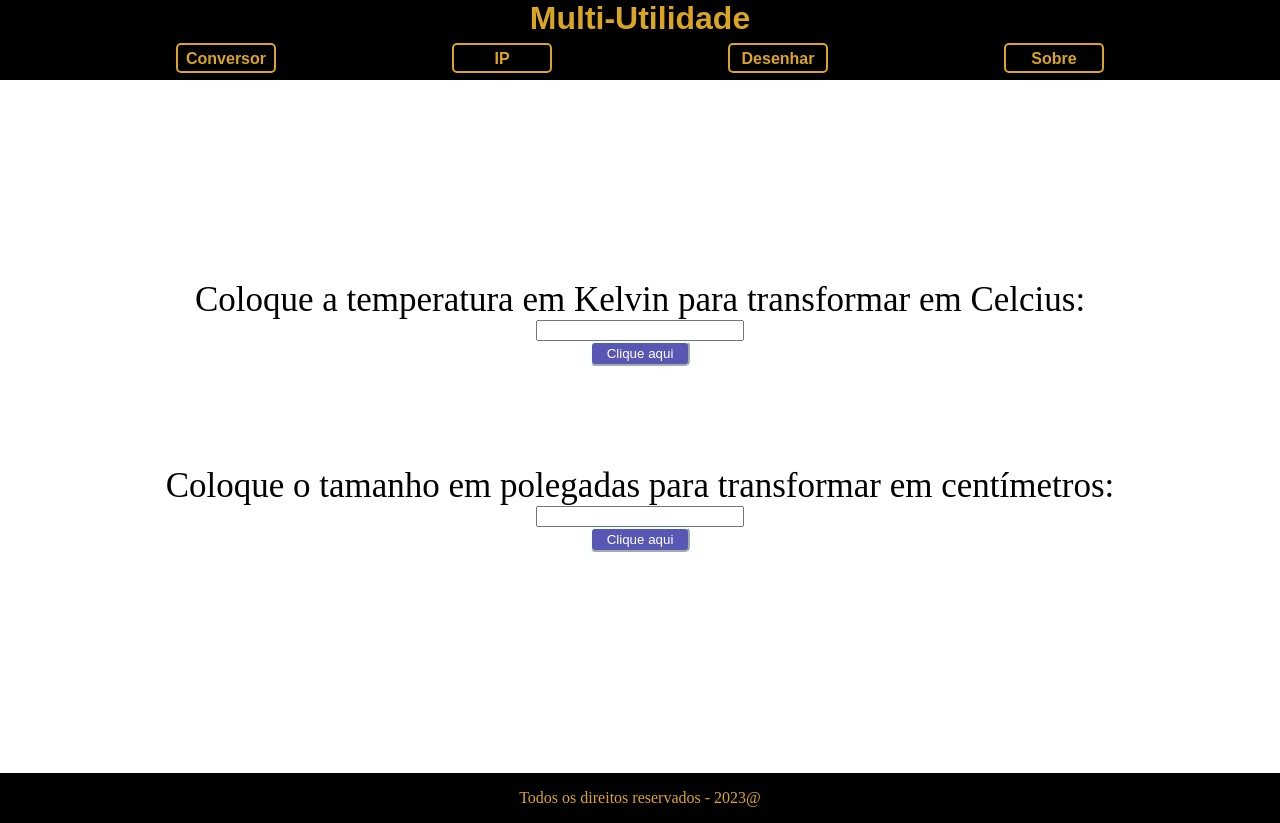
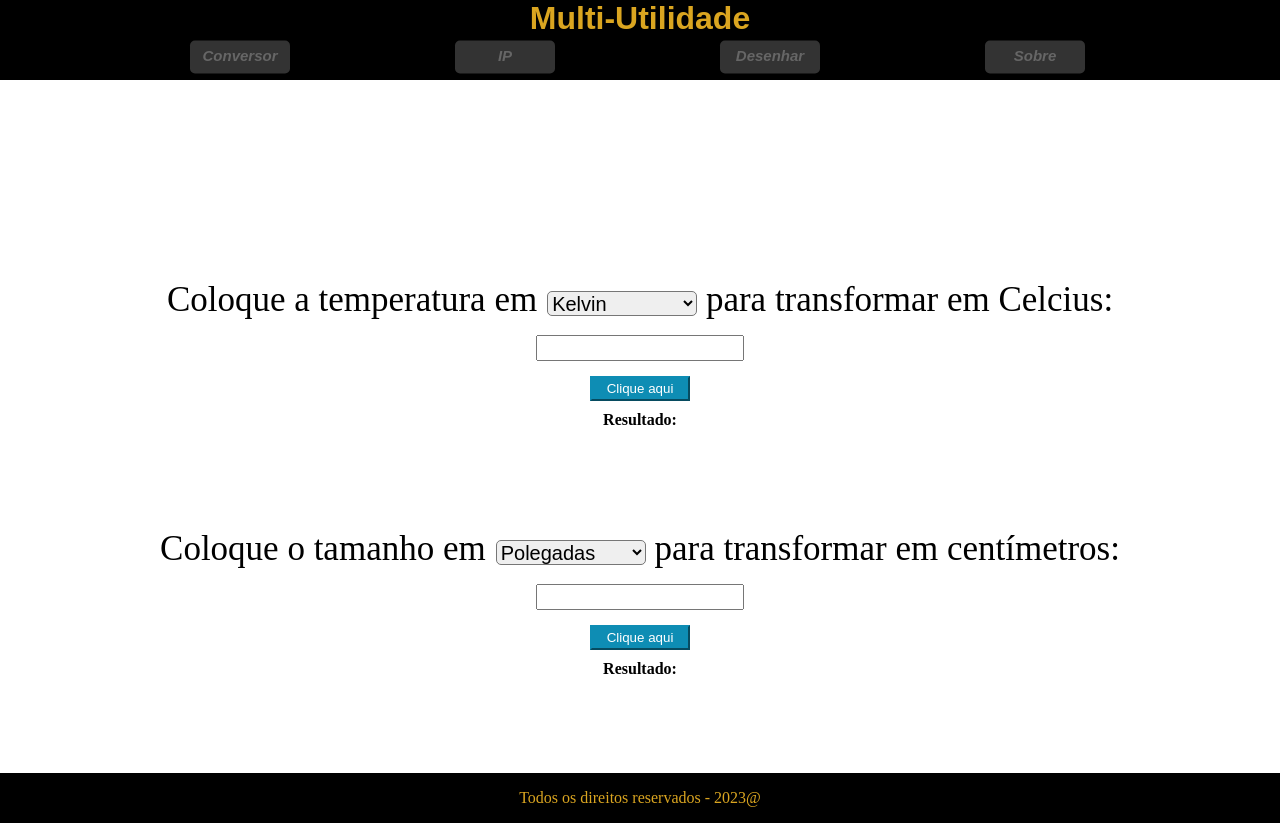
Before and after one commit to JP3015/MultiUtilidade, a React (Create React App) app: page / in a window 1280 px wide. Built offline with nearby package versions, Linux system fonts and the light colour scheme.

Commit message:
Modificação no header e adição do Select component

```diff
--- a/package.json
+++ b/package.json
@@ -8,7 +8,9 @@
     "@testing-library/user-event": "^13.5.0",
     "react": "^18.2.0",
     "react-dom": "^18.2.0",
-    "react-scripts": "5.0.1",
+    "react-scripts": "^5.0.1",
+    "react-select": "^5.7.0",
+    "react-select-tile": "^1.0.10",
     "web-vitals": "^2.1.4"
   },
   "scripts": {
--- a/src/components/Conversor/Conversor.css
+++ b/src/components/Conversor/Conversor.css
@@ -24,12 +24,13 @@ button:hover{
     box-shadow: 3px 2px 22px 1px rgba(0, 0, 0, 0.24);
 }
 button{
-    border-radius: 5px;
-    border-color: azure;
-    background-color: rgb(88, 88, 180);
+    border-color: rgb(14, 141, 180);
+    background-color: rgb(14, 141, 180);
     color: white;
     width: 100px;
     height: 25px;
+    margin-bottom: 10px;
+    transition: .2s;
 }
 .temperatura{
     padding-bottom: 100px;
@@ -41,11 +42,22 @@ button{
 .texto{
     font-size: 35px;
 }
-.input{
+input{
     width: 200px;
+    height: 20px;
+    text-align: center;
+    margin: 15px;
 }
 .centimetros{
     align-items: center;
     display: flex;
     flex-direction: column;
 }
+
+select{
+    margin-left: 10px;
+    border-radius: 5px;
+    width: 150px;
+    height: 25px;
+    font-size: 20px;
+}
--- a/src/components/Conversor/Conversor.jsx
+++ b/src/components/Conversor/Conversor.jsx
@@ -6,22 +6,54 @@ export default function Conversor(){
     const [varTemperature, setVarTemperature] = useState();
     const [inputLenght, setInputLenght] = useState();
     const [varLenght, setVarLenght] = useState();
+    const [temperature, setTemperature] = React.useState('kelvin');
+    const [lenght, setLenght] = React.useState('polegadas');
 
+
+    const countTemperature = () => {
+        if(temperature == 'kelvin'){
+            setVarTemperature((inputTemperature - 273) + "°C")
+        }else{
+            setVarTemperature(((inputTemperature - 32) * 5 / 9).toFixed(2) + "°C")
+        }
+    }
+    const countLenght = () => {
+        if(lenght == 'polegadas'){
+            setVarLenght((inputLenght * 2.5).toFixed(2)  + " Centímetros")
+        }else if(lenght == 'pes'){
+            setVarLenght((inputLenght * 30.48).toFixed(2) + " Centímetros")
+        }else if(lenght == 'jardas'){
+            setVarLenght((inputLenght * 91.44).toFixed(2)  + " Centímetros")
+        }else{
+            setVarLenght((inputLenght / 10).toFixed(2)  + " Centímetros")
+        }
+    }
 
     return(
         <body>
             <main class="container">
                 <div class="temperatura">
-                    <p class="texto">Coloque a temperatura em Kelvin para transformar em Celcius:</p>
-                    <input class="input" type="number" value = {inputTemperature} onInput={e => setInputTemperature(e.target.value)}/>
-                    <button onClick={() => {setVarTemperature(inputTemperature - 273 + "°C")}}>Clique aqui</button>
-                    <span>{varTemperature}</span>
+                    <p class="texto">Coloque a temperatura em
+                        <select value={temperature} onChange={e => setTemperature(e.target.value)}>
+                            <option value="kelvin">Kelvin</option>
+                            <option value="fahrenheit">Fahrenheit</option>
+                        </select> para transformar em Celcius:
+                    </p>
+                    <input type="number" value = {inputTemperature} onInput={e => setInputTemperature(e.target.value)}/>
+                    <button onClick={countTemperature}>Clique aqui</button>
+                    <span><b>Resultado: </b>{varTemperature}</span>
                 </div>
                 <div class="centimetros">
-                    <p class="texto">Coloque o tamanho em polegadas para transformar em centímetros:</p>
-                    <input class="input" type="number" value = {inputLenght} onInput={e => setInputLenght(e.target.value)}/>
-                    <button onClick={() => {setVarLenght(inputTemperature - 273 + " Centímetros")}}>Clique aqui</button>
-                    <span>{varLenght}</span>
+                    <p class="texto">Coloque o tamanho em
+                        <select value={lenght} onChange={e => setLenght(e.target.value)}>
+                            <option value="polegadas">Polegadas</option>
+                            <option value="pes">Pés</option>
+                            <option value="jardas">Jardas</option>
+                            <option value="milimetros">Milímetros</option>
+                        </select> para transformar em centímetros:</p>
+                    <input type="number" value = {inputLenght} onInput={e => setInputLenght(e.target.value)}/>
+                    <button onClick={countLenght}>Clique aqui</button>
+                    <span><b>Resultado: </b>{varLenght}</span>
                 </div>
             </main>
         </body>
--- a/src/components/Header/Header.css
+++ b/src/components/Header/Header.css
@@ -19,17 +19,57 @@ h1{
     flex-direction: row;
     font-weight: bold;
     font-family:sans-serif;
+    padding-left: 95px;
+}
 
+.pages{
+    text-decoration: none;
 }
-.rotasTexto{
-    box-sizing: border-box;
-    -moz-box-sizing: border-box;
-    -webkit-box-sizing: border-box;
+
+ul {
+    transform: translate(-50%, -50%);
+  }
+
+  ul li {
+    list-style: none;
+    padding-top: 28px;
+  }
+
+  ul li a {
+    position: relative;
+    display: block;
     width:100px;
-    height: 30px;
+    height: 33px;
+    border-radius: 5px;
     text-align: center;
-    padding-top: 5px;
+    line-height: 30px;
+    background: #333;
+    font-size: 15px;
+    color: #666;
+    transition: .5s;
+  }
+
+  ul li a::before {
+    content: '';
+    position: absolute;
+    top: 0;
+    left: 0;
     border-radius: 5px;
-    border: 2.5px solid;
+    width: 100%;
+    height: 100%;
+    background: goldenrod;
+    transition: .5s;
+    transform: scale(.9);
+    z-index: -1;
+  }
 
-}
+  ul li a:hover::before {
+    transform: scale(1.05);
+    box-shadow: 0 0 15px goldenrod;
+  }
+
+  ul li a:hover {
+    color: goldenrod;
+    box-shadow: 0 0 5px goldenrod;
+    text-shadow: 0 0 5px goldenrod;
+  }
--- a/src/components/Header/Header.jsx
+++ b/src/components/Header/Header.jsx
@@ -6,10 +6,34 @@ export default function Header(){
         <header>
             <h1 class="textoHeader"><b>Multi-Utilidade</b></h1>
             <div class="rotas">
-                <p class="rotasTexto">Conversor</p>
-                <p class="rotasTexto">IP</p>
-                <p class="rotasTexto">Desenhar</p>
-                <p class="rotasTexto">Sobre</p>
+                <ul>
+                    <li>
+                        <a class="pages" href="#">
+                            <i>Conversor</i>
+                        </a>
+                    </li>
+                </ul>
+                <ul>
+                    <li>
+                        <a class="pages" href="#">
+                            <i>IP</i>
+                        </a>
+                    </li>
+                </ul>
+                <ul>
+                    <li>
+                        <a class="pages" href="#">
+                            <i>Desenhar</i>
+                        </a>
+                    </li>
+                </ul>
+                <ul>
+                    <li>
+                        <a class="pages" href="#">
+                            <i>Sobre</i>
+                        </a>
+                    </li>
+                </ul>
             </div>
         </header>
     )
```
Also changed, not shown: 1 other file (tests, documents, lock files or other folders).
